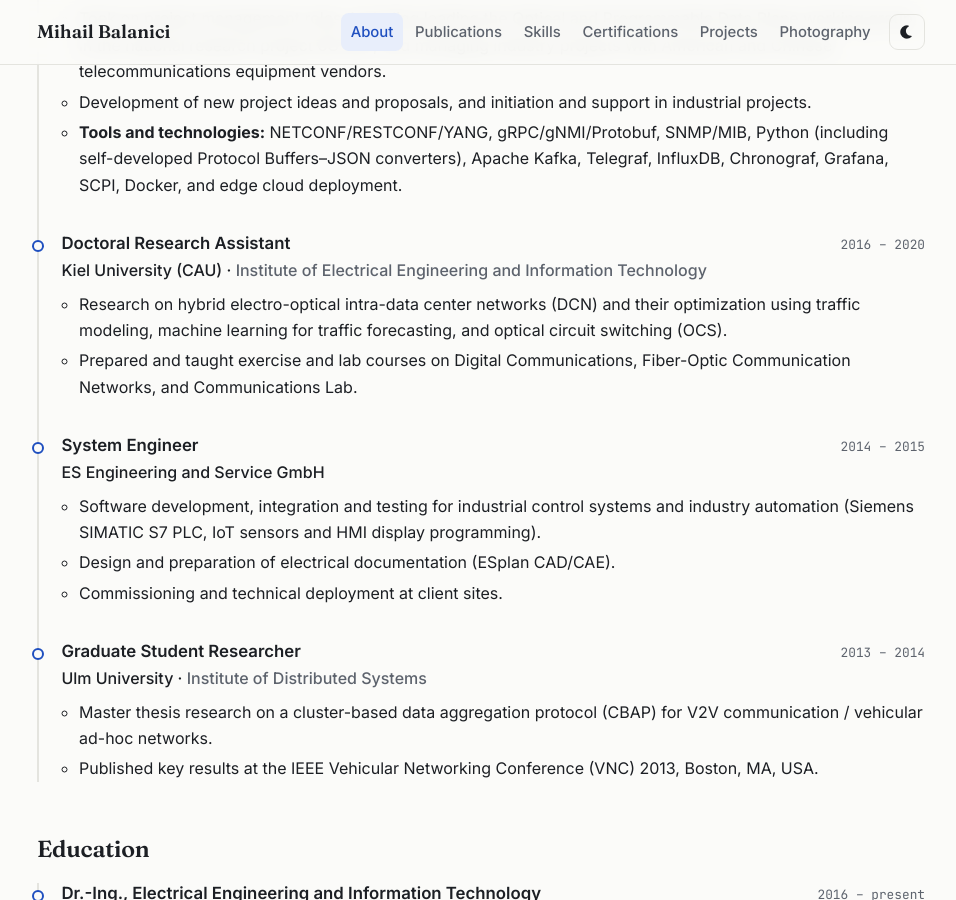
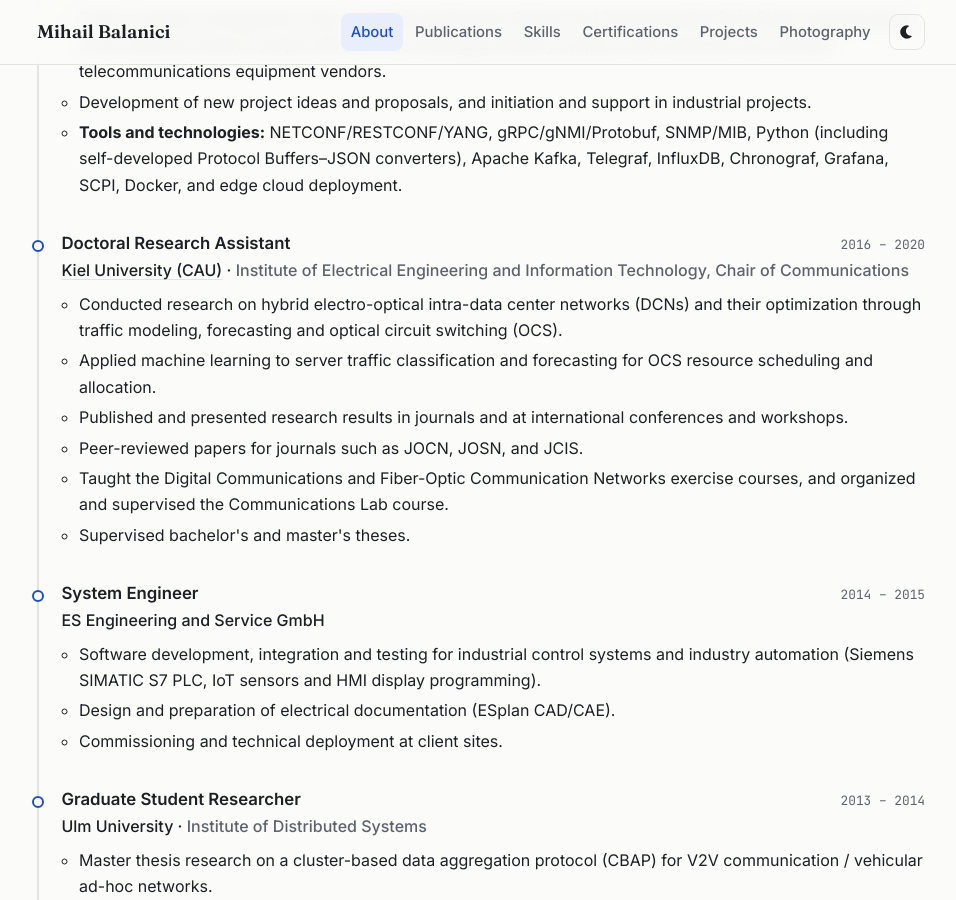
Before and after one commit to mihailbalanici/mihailbalanici.github.io, a Jekyll site: the page built from about.html, in a window 1280 px wide and 900 px high, scrolled down 770 px. Shown: the whole window, without its empty margins (159-1115 px from the left). Built offline with Jekyll 4.4.1, drawn with Linux system fonts in a browser that asks for light colours.

Commit message:
Update experience.yml

```diff
--- a/_data/experience.yml
+++ b/_data/experience.yml
@@ -17,12 +17,17 @@
 
 - role: Doctoral Research Assistant
   org: Kiel University (CAU)
-  unit: Institute of Electrical Engineering and Information Technology
+  url: "https://www.uni-kiel.de/en/tf/research/institute-etit/chair-of-communications"
+  unit: "Institute of Electrical Engineering and Information Technology, Chair of Communications"
   place: Kiel, Germany
   period: 2016 – 2020
   points:
-    - Research on hybrid electro-optical intra-data center networks (DCN) and their optimization using traffic modeling, machine learning for traffic forecasting, and optical circuit switching (OCS).
-    - Prepared and taught exercise and lab courses on Digital Communications, Fiber-Optic Communication Networks, and Communications Lab.
+    - "Conducted research on hybrid electro-optical intra-data center networks (DCNs) and their optimization through traffic modeling, forecasting and optical circuit switching (OCS)."
+    - "Applied machine learning to server traffic classification and forecasting for OCS resource scheduling and allocation."
+    - "Published and presented research results in journals and at international conferences and workshops."
+    - "Peer-reviewed papers for journals such as JOCN, JOSN, and JCIS."
+    - "Taught the Digital Communications and Fiber-Optic Communication Networks exercise courses, and organized and supervised the Communications Lab course."
+    - "Supervised bachelor's and master's theses."
 
 - role: System Engineer
   org: ES Engineering and Service GmbH
```
